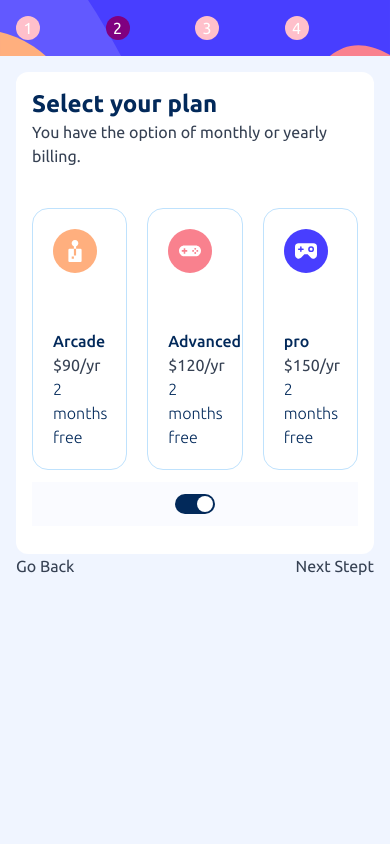
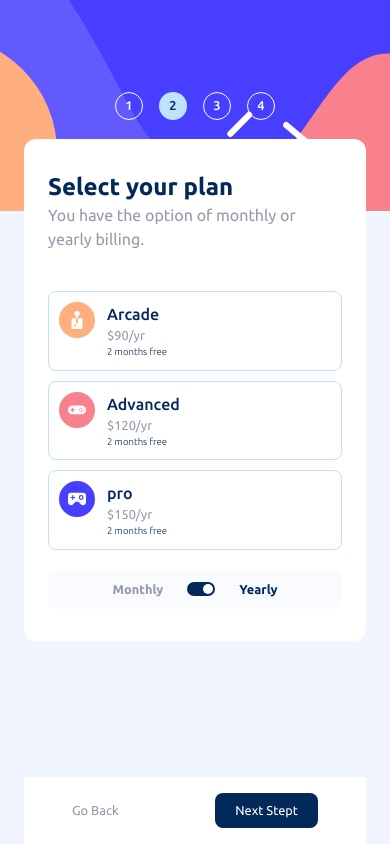
Before and after one commit to itksweb/multi-step-form-react, a React (Vite) app: page / in a window 390 px wide. Built offline with nearby package versions, Linux system fonts and the light colour scheme.

Commit message:
still working on responsive layout

```diff
--- a/src/App.jsx
+++ b/src/App.jsx
@@ -30,10 +30,10 @@ const App = () => {
   };
 
   return (
-    <div className="flex p-0 flex-col sm:flex-row text-gray-700 sm:bg-white sm:p-4 sm:gap-8  sm:min-h-[80vh] sm:rounded-xl ">
+    <div className="flex flex-col min-h-[100vh] sm:flex-row text-gray-700 sm:bg-white sm:p-5 sm:min-h-[80vh] sm:rounded-xl ">
       <Sidebar step={step} />
-      <main className=" rounded-2xl p-4 flex flex-col justify-between">
-        <div className={`${step === 1 ? "h-full" : ""}`}>
+      <main className=" p-0 rounded-2xl h-full md:min-w-[540px] min-h-[75vh] sm:p-4 flex flex-col px-6 justify-between">
+        <div className=" -mt-18 sm:mt-0 bg-white rounded-xl px-6 py-3 w-full">
           {step === 1 && (
             <PersonalInfo
               setUserInfo={setUserInfo}
@@ -53,26 +53,31 @@ const App = () => {
             <Summary isMonthly={isMonthly} changePlan={changePlan} />
           )}
         </div>
-        {step !== 1 && (
+        {/* control buttons  */}
         <div
-            className={`btns flex ${
+          className={` p-4 bg-[var(--White)] px-12 flex ${
             step === 1 ? "justify-end" : "justify-between"
           }`}
         >
           {step !== 1 && (
-              <button className="btn" onClick={prevStep} type="button">
+            <button
+              className="btn text-[0.8em] sm:text-[1em] text-[var(--Grey-500)]"
+              onClick={prevStep}
+              type="button"
+            >
               Go Back
             </button>
           )}
           <button
-              className="btn"
+            className={`${
+              step === 4 ? "bg-[var(--Purple-600)]" : "bg-[var(--Blue-950)]"
+            } px-5 py-2 text-[var(--White)] rounded-lg text-[0.8em] sm:text-[1em] `}
             onClick={step !== 1 ? nextStep : () => {}}
             type={step === 1 ? "submit" : "button"}
           >
             {step === 4 ? "Confirm" : "Next Step"}t
           </button>
         </div>
-        )}
       </main>
     </div>
   );
--- a/src/components/ContentHead.jsx
+++ b/src/components/ContentHead.jsx
@@ -1,8 +1,10 @@
 const ContentHead = ({ title, descr }) => {
   return (
     <>
-      <h1 className="text-[var(--Blue-950)] text-2xl font-bold">{title}</h1>
-      <p className="mb-10">{descr}</p>
+      <h1 className="text-[var(--Blue-950)] text-2xl font-bold mt-5">
+        {title}
+      </h1>
+      <p className="mb-10 text-[var(--Grey-500)]">{descr}</p>
     </>
   );
 };
--- a/src/components/PersonalInfo.jsx
+++ b/src/components/PersonalInfo.jsx
@@ -1,4 +1,5 @@
 import { useState } from "react";
+import ContentHead from "./ContentHead";
 
 const formin = [
   ["Name", "e.g. Stephen King", "text", "name"],
@@ -28,13 +29,10 @@ const PersonalInfo = ({ userInfo, setUserInfo, nextStep }) => {
 
   return (
     <div>
-      <h1 className="text-[var(--Blue-950)] text-2xl font-bold">
-        Personal info
-      </h1>
-      <p className="">
-        Please provide your name, email address, and phone number.
-      </p>
-
+      <ContentHead
+        title="Personal info"
+        descr="Please provide your name, email address, and phone number."
+      />
       <form className="flex flex-col justify-between" onSubmit={handleSubmit}>
         <div className="fields">
           <div className="mb-5">
--- a/src/components/Plan.jsx
+++ b/src/components/Plan.jsx
@@ -9,24 +9,38 @@ const plans = [
 
 const Plan = ({ isMonthly, setIsMonthly }) => {
   return (
-    <div className="bg-white rounded-xl p-4">
+    <div className=" ">
       <ContentHead
         title="Select your plan"
         descr="You have the option of monthly or yearly billing."
       />
-      <div className="plans grid grid-flow-col grid-cols-3 gap-5">
+      <div className="plans grid gap-2.5 sm:grid-flow-col sm:grid-cols-3 sm:gap-5 w-full">
         {plans.map((item) => (
           <Plancard key={item[0]} item={item} isMonthly={isMonthly} />
         ))}
       </div>
-      <div className="month-switch flex justify-center items-center p-3 my-3 bg-[var(--Blue-50)]">
+      <div className="rounded-lg sm:rounded-xl month-switch flex justify-center items-center p-2.5 sm:p-3 my-5 sm:my-7 bg-[var(--Blue-50)] w-full">
         <div
-          className={` w-10 cursor-pointer bg-[var(--Blue-950)] rounded-full h-5 flex items-center p-[2px] ${
+          className={`text-[0.8em] font-semibold text-[var(--${
+            isMonthly ? "Blue-950" : "Grey-500"
+          })]`}
+        >
+          Monthly
+        </div>
+        <div
+          className={` w-7 h-3.5 sm:w-10 cursor-pointer mx-6 bg-[var(--Blue-950)] rounded-full sm:h-5 flex items-center p-[2px] ${
             !isMonthly ? "justify-end" : "justify-start"
           } `}
           onClick={() => setIsMonthly(!isMonthly)}
         >
-          <div className="switch-inner bg-white size-4 rounded-full"></div>
+          <div className="switch-inner bg-white size-2.5 sm:size-4 rounded-full"></div>
+        </div>
+        <div
+          className={`text-[0.8em] font-semibold text-[var(--${
+            !isMonthly ? "Blue-950" : "Grey-500"
+          })]`}
+        >
+          Yearly
         </div>
       </div>
     </div>
--- a/src/components/Plancard.jsx
+++ b/src/components/Plancard.jsx
@@ -4,13 +4,17 @@ const Plancard = ({ item, isMonthly, setPlan }) => {
   const amount = isMonthly ? item[1] : item[1] * 10;
   const term = isMonthly ? "mo" : "yr";
   return (
-    <div className="flex flex-col justify-between border rounded-2xl border-[var(--Blue-200)] p-5">
-      <img src={item[2]} alt={`${item[0]} plan`} className="size-11" />
-      <div className="txt mt-14 ">
+    <div className=" flex  sm:min-w-[100px] items-start sm:flex-col sm:justify-between border rounded-lg sm:rounded-2xl border-[var(--Blue-200)] sm:p-4 p-2.5">
+      <img
+        src={item[2]}
+        alt={`${item[0]} plan`}
+        className="size-9 sm:size-11"
+      />
+      <div className="txt ml-3 sm:mt-14 sm:ml-0 ">
         <p className="name text-[var(--Blue-950)] font-medium">{item[0]}</p>
-        <p className="amount">{`$${amount}/${term}`}</p>
+        <p className="amount text-[0.8em] text-[var(--Grey-500)] ">{`$${amount}/${term}`}</p>
         {!isMonthly && (
-          <p className="yearly-extra text-[var(--Blue-950)] font-light">
+          <p className="yearly-extra text-[var(--Blue-950)] font-light text-[0.6em]">
             2 months free
           </p>
         )}
--- a/src/components/Sidebar.jsx
+++ b/src/components/Sidebar.jsx
@@ -1,20 +1,21 @@
-import bgSidebar from "../images/bg-sidebar-desktop.svg";
-import mobiBgSidebar from "../images/bg-sidebar-mobile.svg";
-
 const sideData = ["Your info", "Select plan", "Add-ons", "Summary"];
 
 const Step = ({ item, step }) => {
   return (
-    <div className="grid grid-cols-1 sm:grid-cols-5 sm:gap-1 sm:mb-2.5 ">
+    <div className="mx-2 flex sm:mb-4 sm:justify-center sm:items-start sm:mx-0 ">
       <div
-        className={`col-span-1 p-2 rounded-full ${
-          step === item[1] ? "bg-[purple] text-white" : "bg-[pink]"
-        } flex justify-center items-center size-6`}
+        className={`text-[0.8em] font-medium col-span-1 p-2 rounded-full sm:mr-2.5 ${
+          step === item[1]
+            ? "bg-[var(--Blue-200)] text-[var(--Blue-950)]"
+            : "border-[1px] border-white"
+        } flex justify-center items-center size-7`}
       >
         {item[1]}
       </div>
-      <div className="hidden sm:block sm:col-span-4">
-        <div className="">Step {item[1]}</div>
+      <div className="hidden  sm:block ">
+        <div className="text-[var(--Grey-500)] text-[0.7em]">
+          STEP {item[1]}
+        </div>
         <div className="text-[0.9em] font-medium">{item[0]}</div>
       </div>
     </div>
@@ -24,9 +25,9 @@ const Step = ({ item, step }) => {
 const Sidebar = ({ step }) => {
   return (
     <div
-      className={` w-full min-h-full text-[var(--White)] bg-no-repeat bg-cover p-4 bg-[url(/assets/images/bg-sidebar-mobile.svg)] sm:w-1/3 sm:bg-[url(/assets/images/bg-sidebar-desktop.svg)]`}
+      className={` flex justify-evenly items-center min-h-[25vh] p-7 bg-[url(/assets/images/bg-sidebar-mobile.svg)] w-full  text-[var(--White)] bg-cover bg-center bg-no-repeat sm:bg-left sm:min-h-full sm:bg-cover sm:p-4  sm:w-1/3 sm:bg-[url(/assets/images/bg-sidebar-desktop.svg)] sm:py-12 `}
     >
-      <div className="grid grid-cols-4 sm:block">
+      <div className="flex justify-evenly items-center sm:flex-col">
         {sideData.map((item, i) => (
           <Step key={item} item={[item.toUpperCase(), i + 1]} step={step} />
         ))}
--- a/src/index.css
+++ b/src/index.css
@@ -1,6 +1,11 @@
 @import url("https://fonts.googleapis.com/css2?family=Ubuntu:ital,wght@0,300;0,400;0,500;0,700;1,300;1,400;1,500;1,700&display=swap");
 
 @import "tailwindcss";
+
+@theme {
+  --breakpoint-xxs: 15rem;
+  --breakpoint-xs: 30rem;
+}
 
 :root {
   font-family: "Ubuntu", sans-serif;
```
Lines whose indentation alone changed are shown as unchanged.
